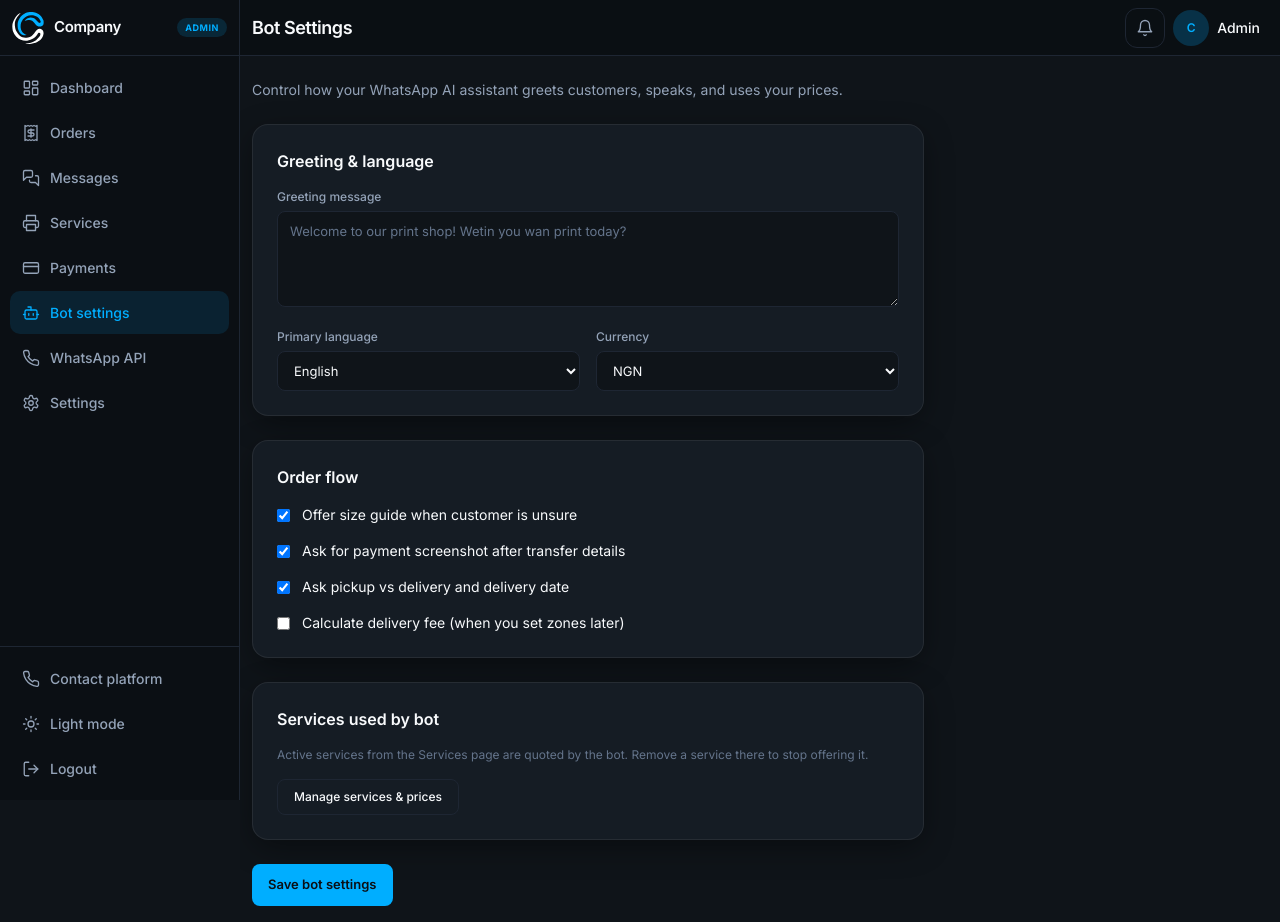
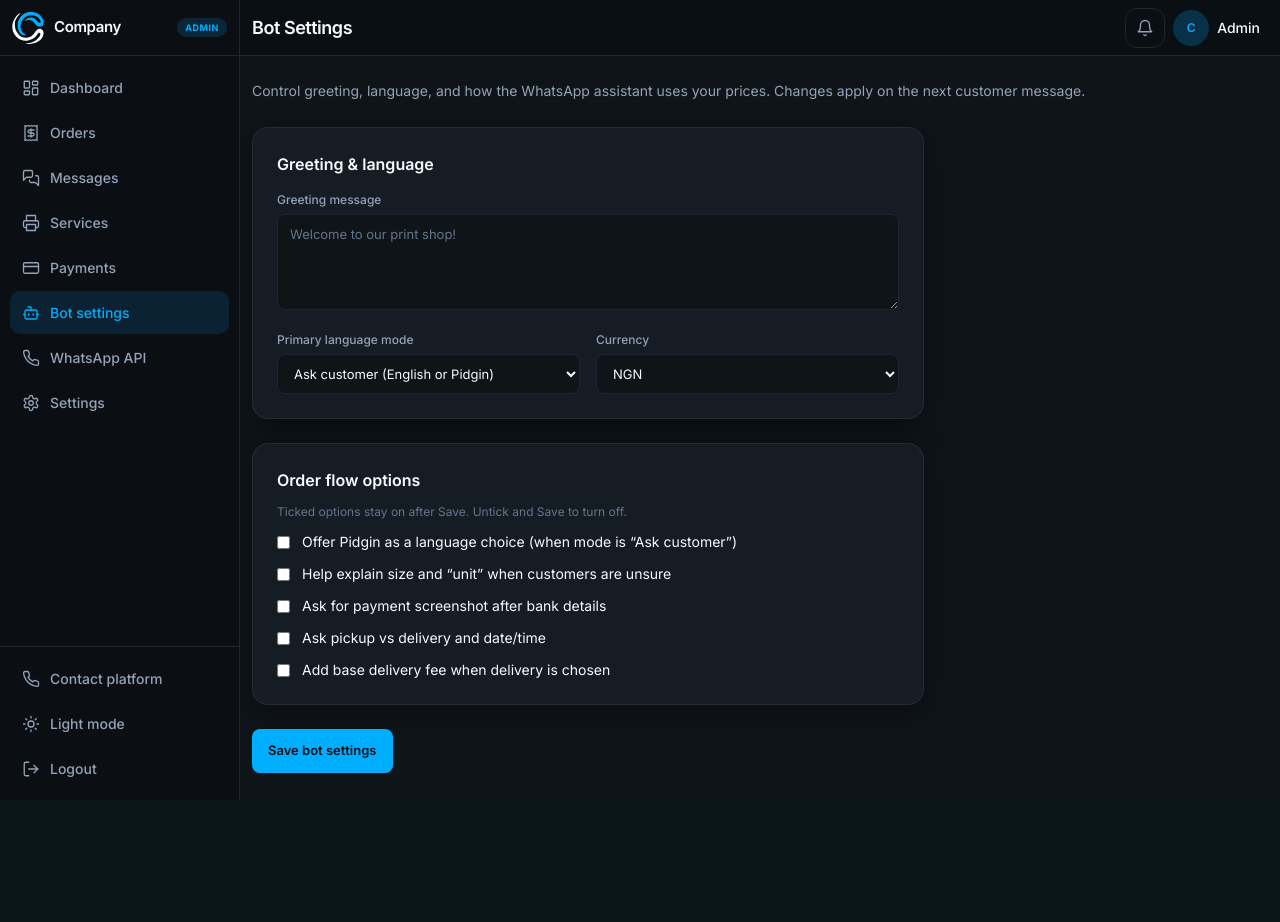
Before and after one commit to gallantcre8tive/client-raq, a FastAPI app: template app/templates/company/bot_settings.html in a window 1280 px wide. After the commit the page ends 800 px from the top, so only its background shows below. Run offline with FastAPI, Linux system fonts and the light colour scheme; the template is opened without the code that fills it, so the values that code supplies are empty; some libraries are stand-ins or nearby versions.

Commit message:
Fix clarifying questions, pricing modes, persistent bot settings

```diff
--- a/app/database.py
+++ b/app/database.py
@@ -26,6 +26,7 @@ async def ensure_schema():
         "ALTER TABLE companies ADD COLUMN IF NOT EXISTS phone VARCHAR(30)",
         "ALTER TABLE companies ADD COLUMN IF NOT EXISTS greeting_message TEXT",
         "ALTER TABLE companies ADD COLUMN IF NOT EXISTS bot_language VARCHAR(20) DEFAULT 'both'",
+        "ALTER TABLE companies ADD COLUMN IF NOT EXISTS bot_flags TEXT",
         "ALTER TABLE companies ADD COLUMN IF NOT EXISTS delivery_fee_base DOUBLE PRECISION DEFAULT 0",
         "ALTER TABLE companies ADD COLUMN IF NOT EXISTS platform_note TEXT",
         "ALTER TABLE service_categories ADD COLUMN IF NOT EXISTS sort_order INTEGER DEFAULT 0",
--- a/app/main.py
+++ b/app/main.py
@@ -588,26 +588,53 @@ async def company_chats(request: Request, user: User = Depends(require_company),
 
 @app.get("/company/bot-settings", response_class=HTMLResponse)
 async def company_bot(request: Request, user: User = Depends(require_company), db: AsyncSession = Depends(get_db)):
+    import json
     company = await company_ctx(user, db)
+    flags = {}
+    try:
+        flags = json.loads(getattr(company, "bot_flags", None) or "{}")
+    except Exception:
+        flags = {}
     return render(request, "company/bot_settings.html", {
         "active": "bot", "company_name": company.name, "user_name": user.full_name,
         "greeting": company.greeting_message or "", "language": company.bot_language or "both",
         "currency": company.currency,
+        "ask_size_help": flags.get("ask_size_help", True),
+        "ask_payment_proof": flags.get("ask_payment_proof", True),
+        "ask_delivery": flags.get("ask_delivery", True),
+        "calc_delivery_fee": flags.get("calc_delivery_fee", False),
+        "offer_pidgin": flags.get("offer_pidgin", True),
+        "saved": request.query_params.get("saved"),
     })
 
 
 @app.post("/company/bot-settings")
 async def company_bot_save(
+    request: Request,
     greeting: Optional[str] = Form(None), language: str = Form("both"), currency: str = Form("NGN"),
+    ask_size_help: Optional[str] = Form(None),
+    ask_payment_proof: Optional[str] = Form(None),
+    ask_delivery: Optional[str] = Form(None),
+    calc_delivery_fee: Optional[str] = Form(None),
+    offer_pidgin: Optional[str] = Form(None),
     user: User = Depends(require_company), db: AsyncSession = Depends(get_db),
 ):
+    import json
     company = await company_ctx(user, db)
     if greeting is not None:
         company.greeting_message = greeting
     company.bot_language = language
     company.currency = currency
+    flags = {
+        "ask_size_help": ask_size_help is not None,
+        "ask_payment_proof": ask_payment_proof is not None,
+        "ask_delivery": ask_delivery is not None,
+        "calc_delivery_fee": calc_delivery_fee is not None,
+        "offer_pidgin": offer_pidgin is not None,
+    }
+    company.bot_flags = json.dumps(flags)
     await db.commit()
-    return RedirectResponse("/company/bot-settings", status_code=303)
+    return RedirectResponse("/company/bot-settings?saved=1", status_code=303)
 
 
 
--- a/app/models/company.py
+++ b/app/models/company.py
@@ -20,6 +20,7 @@ class Company(Base):
     phone: Mapped[str | None] = mapped_column(String(30), nullable=True)
     greeting_message: Mapped[str | None] = mapped_column(Text, nullable=True)
     bot_language: Mapped[str] = mapped_column(String(20), default="both")
+    bot_flags: Mapped[str | None] = mapped_column(Text, nullable=True)
     delivery_fee_base: Mapped[float] = mapped_column(Float, default=0)
     platform_note: Mapped[str | None] = mapped_column(Text, nullable=True)
     status: Mapped[str] = mapped_column(String(20), default="active")
--- a/app/templates/company/bot_settings.html
+++ b/app/templates/company/bot_settings.html
@@ -3,21 +3,26 @@
 {% block page_title %}Bot Settings{% endblock %}
 {% set active = 'bot' %}
 {% block content %}
-<p class="text-sm text-[var(--text-secondary)] mb-6">Control how your WhatsApp AI assistant greets customers, speaks, and uses your prices.</p>
+<p class="text-sm text-[var(--text-secondary)] mb-4 sm:mb-6 leading-relaxed">
+  Control greeting, language, and how the WhatsApp assistant uses your prices. Changes apply on the next customer message.
+</p>
+{% if saved %}
+<div class="mb-4 p-3 rounded-xl text-sm" style="background:var(--status-active-bg);color:var(--status-active)">Bot settings saved.</div>
+{% endif %}
 <form method="post" action="/company/bot-settings" class="space-y-6 max-w-2xl">
-  <div class="card p-6 space-y-4">
-    <h3 class="font-semibold">Greeting & language</h3>
+  <div class="card p-4 sm:p-6 space-y-4">
+    <h3 class="font-semibold m-0">Greeting & language</h3>
     <div>
       <label class="block text-xs font-medium text-[var(--text-secondary)] mb-1.5">Greeting message</label>
-      <textarea name="greeting" class="input-field" placeholder="Welcome to our print shop! Wetin you wan print today?">{{ greeting|default('') }}</textarea>
+      <textarea name="greeting" class="input-field" rows="3" placeholder="Welcome to our print shop!">{{ greeting|default('') }}</textarea>
     </div>
     <div class="grid sm:grid-cols-2 gap-4">
       <div>
-        <label class="block text-xs font-medium text-[var(--text-secondary)] mb-1.5">Primary language</label>
+        <label class="block text-xs font-medium text-[var(--text-secondary)] mb-1.5">Primary language mode</label>
         <select name="language" class="input-field">
-          <option value="en" {% if language=='en' %}selected{% endif %}>English</option>
-          <option value="pidgin" {% if language=='pidgin' %}selected{% endif %}>Nigerian Pidgin</option>
-          <option value="both">English + Pidgin (auto)</option>
+          <option value="en" {% if language=='en' %}selected{% endif %}>English only</option>
+          <option value="pidgin" {% if language=='pidgin' %}selected{% endif %}>Pidgin only</option>
+          <option value="both" {% if language=='both' or not language %}selected{% endif %}>Ask customer (English or Pidgin)</option>
         </select>
       </div>
       <div>
@@ -30,18 +35,30 @@
       </div>
     </div>
   </div>
-  <div class="card p-6 space-y-4">
-    <h3 class="font-semibold">Order flow</h3>
-    <label class="flex items-center gap-3 text-sm"><input type="checkbox" name="ask_size_help" checked class="rounded"> Offer size guide when customer is unsure</label>
-    <label class="flex items-center gap-3 text-sm"><input type="checkbox" name="ask_payment_proof" checked class="rounded"> Ask for payment screenshot after transfer details</label>
-    <label class="flex items-center gap-3 text-sm"><input type="checkbox" name="ask_delivery" checked class="rounded"> Ask pickup vs delivery and delivery date</label>
-    <label class="flex items-center gap-3 text-sm"><input type="checkbox" name="calc_delivery_fee" class="rounded"> Calculate delivery fee (when you set zones later)</label>
+  <div class="card p-4 sm:p-6 space-y-3">
+    <h3 class="font-semibold m-0">Order flow options</h3>
+    <p class="text-xs text-[var(--text-muted)] m-0">Ticked options stay on after Save. Untick and Save to turn off.</p>
+    <label class="flex items-start gap-3 text-sm cursor-pointer">
+      <input type="checkbox" name="offer_pidgin" value="1" class="mt-1 rounded" {% if offer_pidgin %}checked{% endif %}>
+      <span>Offer Pidgin as a language choice (when mode is “Ask customer”)</span>
+    </label>
+    <label class="flex items-start gap-3 text-sm cursor-pointer">
+      <input type="checkbox" name="ask_size_help" value="1" class="mt-1 rounded" {% if ask_size_help %}checked{% endif %}>
+      <span>Help explain size and “unit” when customers are unsure</span>
+    </label>
+    <label class="flex items-start gap-3 text-sm cursor-pointer">
+      <input type="checkbox" name="ask_payment_proof" value="1" class="mt-1 rounded" {% if ask_payment_proof %}checked{% endif %}>
+      <span>Ask for payment screenshot after bank details</span>
+    </label>
+    <label class="flex items-start gap-3 text-sm cursor-pointer">
+      <input type="checkbox" name="ask_delivery" value="1" class="mt-1 rounded" {% if ask_delivery %}checked{% endif %}>
+      <span>Ask pickup vs delivery and date/time</span>
+    </label>
+    <label class="flex items-start gap-3 text-sm cursor-pointer">
+      <input type="checkbox" name="calc_delivery_fee" value="1" class="mt-1 rounded" {% if calc_delivery_fee %}checked{% endif %}>
+      <span>Add base delivery fee when delivery is chosen</span>
+    </label>
   </div>
-  <div class="card p-6 space-y-4">
-    <h3 class="font-semibold">Services used by bot</h3>
-    <p class="text-xs text-[var(--text-muted)]">Active services from the Services page are quoted by the bot. Remove a service there to stop offering it.</p>
-    <a href="/company/services" class="btn-ghost h-9 text-xs inline-flex">Manage services & prices</a>
-  </div>
-  <button type="submit" class="btn-primary">Save bot settings</button>
+  <button type="submit" class="btn-primary min-h-[44px] w-full sm:w-auto">Save bot settings</button>
 </form>
 {% endblock %}
```
Also changed, not shown: app/services/bot_engine.py (+105 -15 lines), app/templates/company/services.html (+6 -5 lines).
